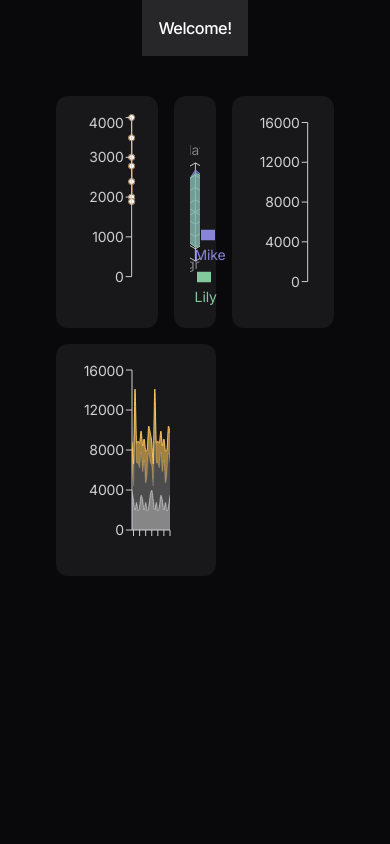
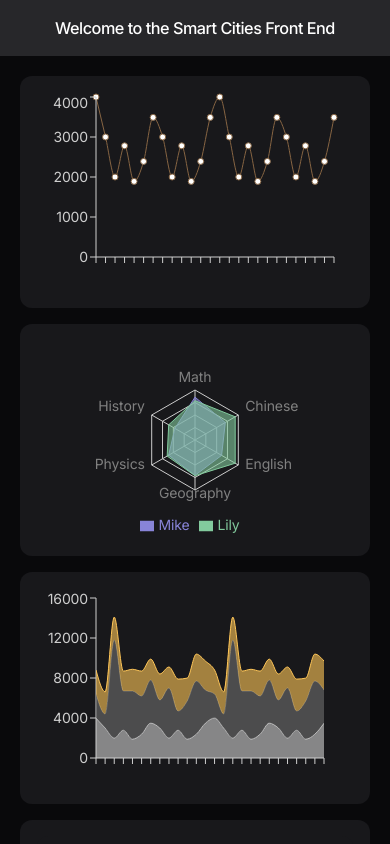
Before and after one commit to nlsmllr/SCFE, a Next.js app: page / in a window 390 px wide. Shown: the top 844 px of the page. Built offline with nearby package versions, Linux system fonts and the light colour scheme.

Commit message:
mobile + fixes

```diff
--- a/src/app/Components/Atoms/Example.tsx
+++ b/src/app/Components/Atoms/Example.tsx
@@ -3,6 +3,8 @@ import { data } from '../../../../mock-data';
 
 export const Example = () => {
   return (
+    <div className="graphBox">
+
       <ResponsiveContainer width={'100%'} height={200}>
         <LineChart width={600} data={data} margin={{ top: 5, right: 20, bottom: 5, left: 0 }}>
           <Line type="monotone" dataKey="uv" stroke="#876543" />
@@ -11,5 +13,6 @@ export const Example = () => {
           <YAxis className='inter-body-sm' stroke='#cfcfcf' />
         </LineChart>
       </ResponsiveContainer>
+    </div>
   );
 };
--- a/src/app/Components/Atoms/NewExample.tsx
+++ b/src/app/Components/Atoms/NewExample.tsx
@@ -3,6 +3,8 @@ import { data } from '../../../../mock-data';
 
 export const NewExample = () => {
   return (
+    <div className="graphBox">
+
       <ResponsiveContainer width={'100%'} height={200}>
         <AreaChart
           width={600}
@@ -42,5 +44,6 @@ export const NewExample = () => {
           />
         </AreaChart>
       </ResponsiveContainer>
+    </div>
   );
 };
--- a/src/app/Components/Atoms/RadChart.tsx
+++ b/src/app/Components/Atoms/RadChart.tsx
@@ -3,6 +3,8 @@ import { radarData } from '../../../../mock-data';
 
 export const RadChart = () => {
   return (
+    <div className="graphBox">
+
       <ResponsiveContainer width={'100%'} height={200}>
         <RadarChart outerRadius={50} width={730} height={250} data={radarData}>
           <PolarGrid />
@@ -12,5 +14,6 @@ export const RadChart = () => {
           <Legend />
         </RadarChart>
       </ResponsiveContainer>
+    </div>
   )
 }
--- a/src/app/Components/Atoms/TopBar.tsx
+++ b/src/app/Components/Atoms/TopBar.tsx
@@ -4,8 +4,8 @@ import '../../globals.css';
 
 export const TopBar = () => {
   return (
-    <nav className='flex justify-center'>
-      <h2 className='header'>Welcome!</h2>
+    <nav className='header flex justify-center'>
+      <h2 className='header'>Welcome to the Smart Cities Front End</h2>
     </nav>
   );
 }
--- a/src/app/globals.css
+++ b/src/app/globals.css
@@ -3,17 +3,13 @@
 @tailwind utilities;
 
 .header {
-  @apply bg-zinc-800 inter-h5 text-white p-4;
+  @apply z-10 sticky top-0 bg-zinc-800 opacity-100 inter-h5 text-white p-2;
 }
 
 .graphContainer {
-  @apply grid grid-cols-5 gap-4 pt-10 px-14
+  @apply grid grid-cols-1 md:grid-cols-5 gap-4 pt-5 md:pt-10 px-5 md:px-14
 }
 
 .graphBox {
   @apply bg-zinc-900 hover:bg-zinc-800 inter-body-sm duration-300 p-4 rounded-xl;
 }
-
-.mapBox{
-  @apply rounded-xl;
-}
--- a/src/app/page.tsx
+++ b/src/app/page.tsx
@@ -15,20 +15,24 @@ import 'leaflet/dist/leaflet.css';
 export default function Void() {
   return (
     <html className='bg-zinc-950'>
-      <nav>
         <TopBar />
-      </nav>
       <section className='graphContainer flex justify-center'>
-        <div className="graphBox col-span-2">
+        <div className="md:col-span-2">
           <Example />
         </div>
-        <div className="graphBox col-span-1">
+        <div className="md:col-span-1">
           <RadChart />
         </div>
-        <div className="graphBox col-span-2">
+        <div className="md:col-span-2">
           <NewExample />
         </div>
-        <div className="graphBox col-span-3">
+        <div className="graphBox md:col-span-4">
+          <NewExample />
+        </div>
+        <div className="graphBox md:col-span-1">
+          <NewExample />
+        </div>
+        <div className="graphBox md:col-span-5">
           <NewExample />
         </div>
         {/* <div className="graphBox col-span-2">
```
Lines whose indentation alone changed are shown as unchanged.
